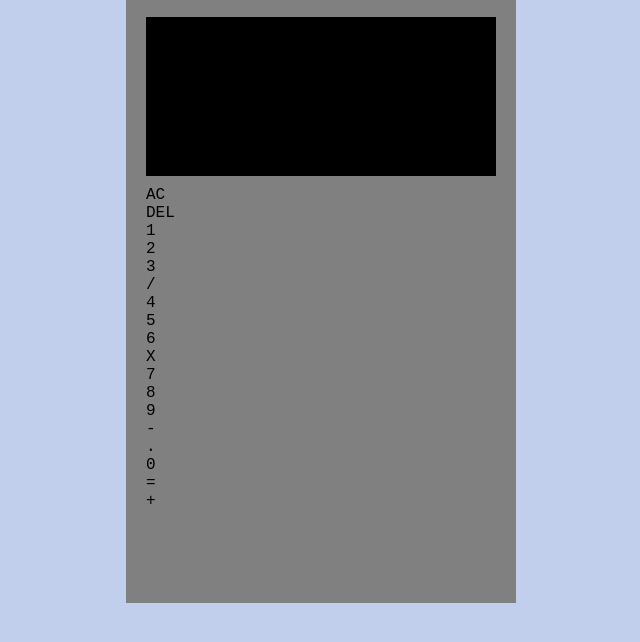
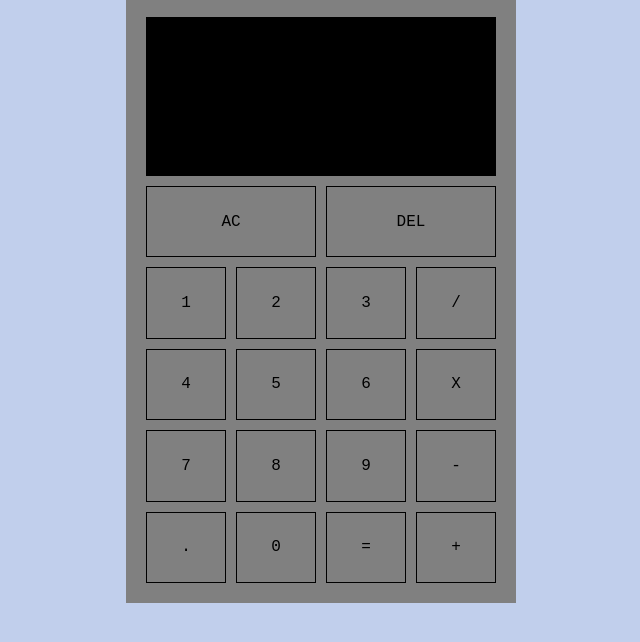
Before and after one commit to amrxt1/project-calculator, a plain HTML site: page index.html in a window 1280 px wide. Shown: the part 62-704 px from the top of the page, without its empty margins (319-959 px from the left). Drawn offline with Linux system fonts and the light colour scheme.

Commit message:
Create all the buttons on the calculator

```diff
--- a/index.html
+++ b/index.html
@@ -16,7 +16,7 @@
           <div class="screenPrimary"></div>
         </div>
         <div class="buttons">
-          <div class="top-row">
+          <div class="row">
             <div class="button">AC</div>
             <div class="button">DEL</div>
           </div>
--- a/style.css
+++ b/style.css
@@ -36,4 +36,21 @@ body {
 
   display: flex;
   flex-direction: column;
+  gap: 10px;
 }
+
+.row {
+  display: flex;
+  flex: 1;
+  gap: 10px;
+  justify-content: space-between;
+}
+
+.button {
+  border: 1px solid black;
+  flex: 1;
+
+  display: flex;
+  justify-content: center;
+  align-items: center;
+}
```
